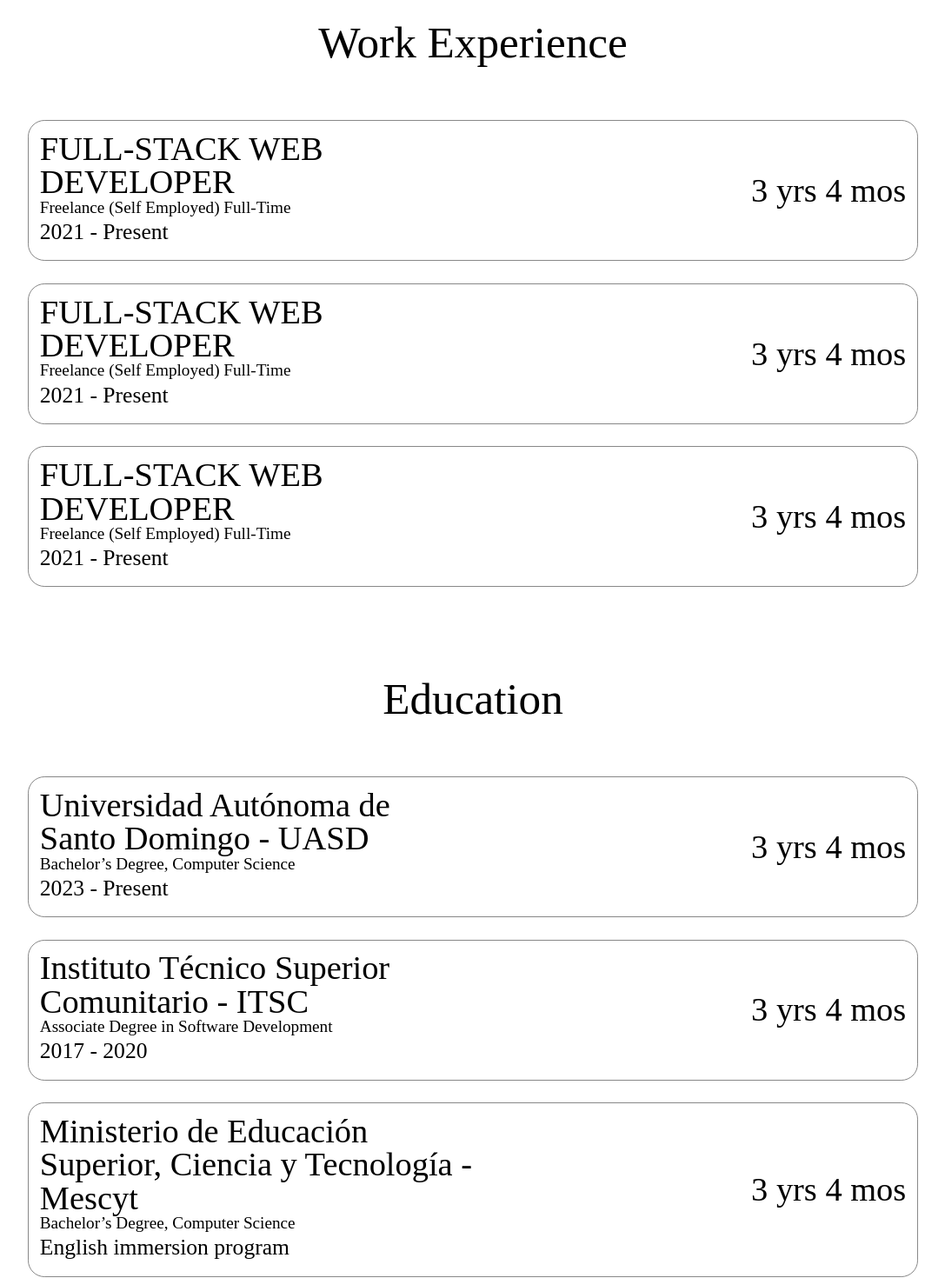
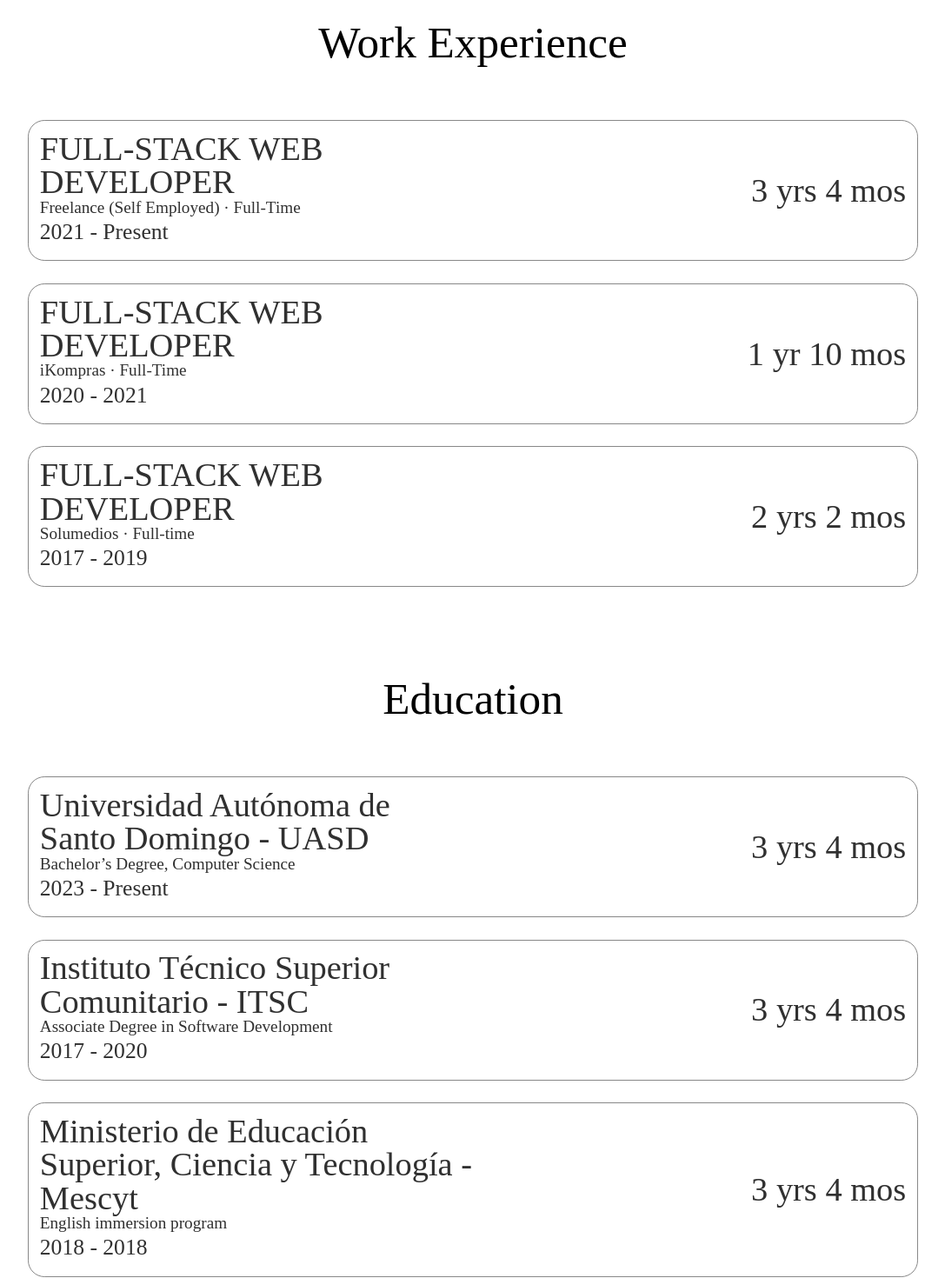
Before and after one commit to MikeyRG127/MIKEYRG-PORTFOLIO, a Next.js app: page /about in a window 1280 px wide. Shown: the part 440-1910 px from the top of the page at 87% size, without its empty margins (96-1183 px from the left). Built offline with nearby package versions, Linux system fonts and the light colour scheme.

Commit message:
more content

```diff
--- a/app/about/page.jsx
+++ b/app/about/page.jsx
@@ -19,21 +19,21 @@
                 <span className="work-experience__title">Work Experience</span>
                 <div className="work-experience__items">
                     <span className="role">FULL-STACK WEB DEVELOPER</span>
-                    <span className="company">Freelance {`(Self Employed)`} Full-Time </span>
+                    <span className="company">Freelance {`(Self Employed)`} · Full-Time </span>
                     <span className="years">2021 - Present</span>
                     <span className="years2">3 yrs 4 mos</span>
                 </div>
                 <div className="work-experience__items">
                     <span className="role">FULL-STACK WEB DEVELOPER</span>
-                    <span className="company">Freelance {`(Self Employed)`} Full-Time </span>
-                    <span className="years">2021 - Present</span>
-                    <span className="years2">3 yrs 4 mos</span>
+                    <span className="company">iKompras · Full-Time</span>
+                    <span className="years">2020 - 2021</span>
+                    <span className="years2">1 yr 10 mos</span>
                 </div>
                 <div className="work-experience__items">
                     <span className="role">FULL-STACK WEB DEVELOPER</span>
-                    <span className="company">Freelance {`(Self Employed)`} Full-Time </span>
-                    <span className="years">2021 - Present</span>
-                    <span className="years2">3 yrs 4 mos</span>
+                    <span className="company">Solumedios · Full-time</span>
+                    <span className="years">2017 - 2019</span>
+                    <span className="years2">2 yrs 2 mos</span>
                 </div>
                 <span className="work-experience__title">Education</span>
                 <div className="work-experience__items">
@@ -50,8 +50,8 @@
                 </div>
                 <div className="work-experience__items">
                     <span className="role">Ministerio de Educación Superior, Ciencia y Tecnología - Mescyt</span>
-                    <span className="company">Bachelor’s Degree, Computer Science</span>
-                    <span className="years">English immersion program</span>
+                    <span className="company">English immersion program</span>
+                    <span className="years">2018 - 2018</span>
                     <span className="years2">3 yrs 4 mos</span>
                 </div>
                 <div className="work-experience__items">
--- a/styles/about.css
+++ b/styles/about.css
@@ -116,12 +116,12 @@
     border-radius: 1.5vw;
     padding: 1vw;
     transition: transform 0.3s ease;
-
+    color: #303030;
 }
 
 .work-experience__items:hover {
     transform: scale(1.05);
-    color: #2e2e2e;
+    color: #000000;
 }
 
 .work-experience__items .role {
```
